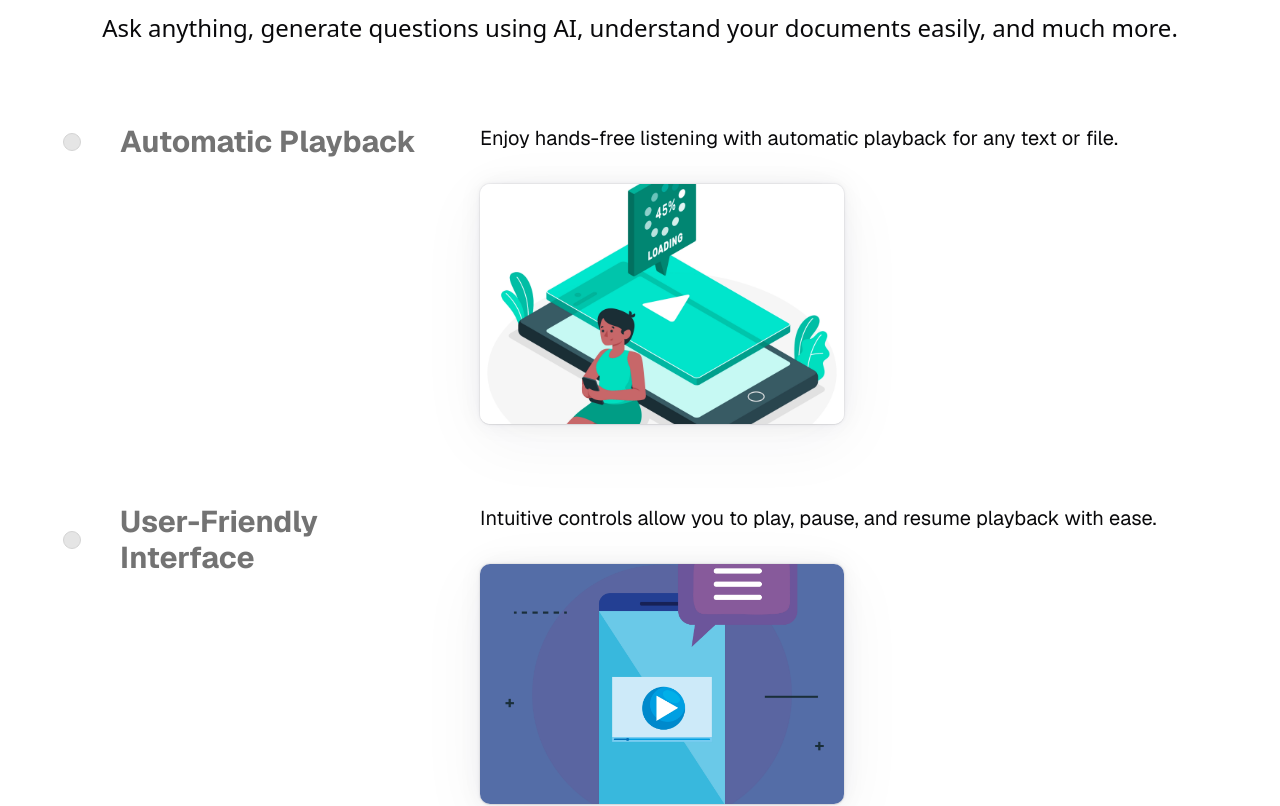
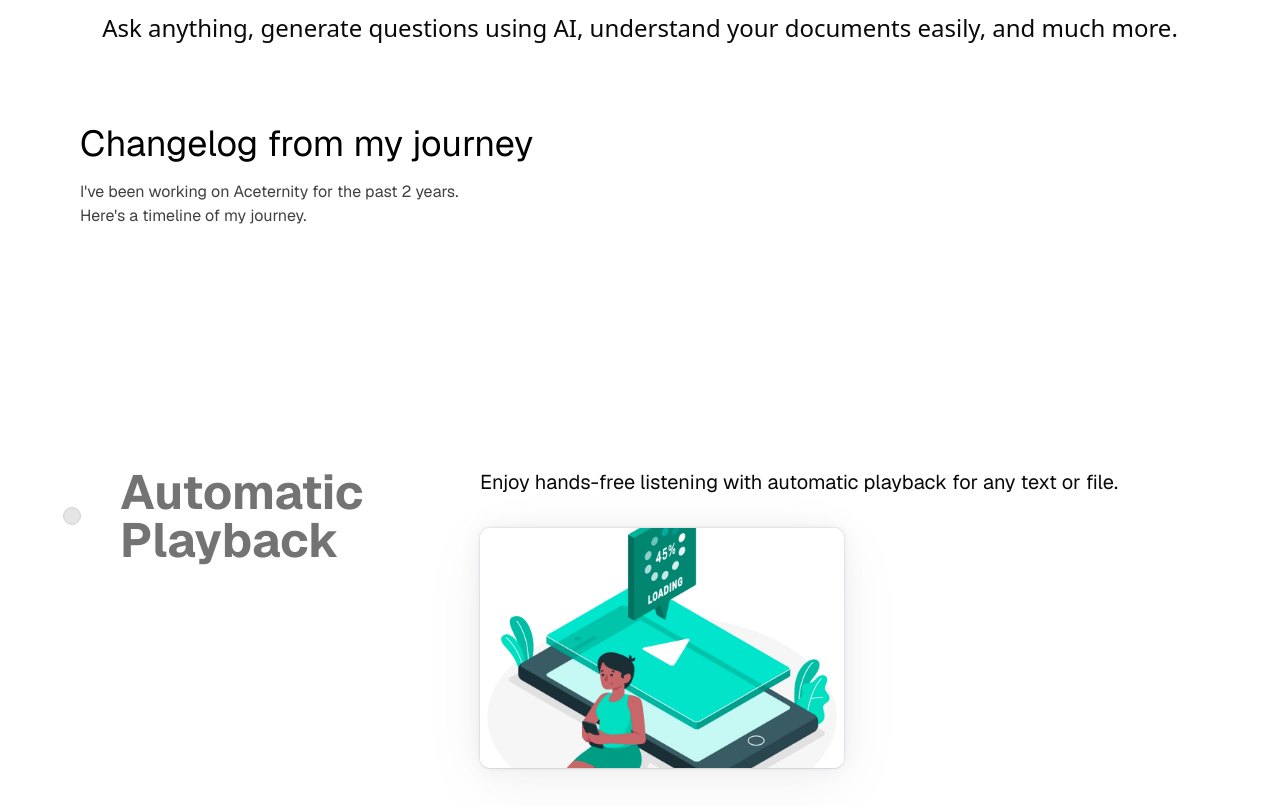
Before and after one commit to jithendra259/ai_platform, a Next.js app in the folder aiclone/: page /document_listner in a window 1280 px wide. Shown: the part 695-1501 px from the top of the page. Built offline with nearby package versions, Linux system fonts and the light colour scheme.

Commit message:
hover button and time-line fixe

```diff
--- a/aiclone/src/components/ui/interactive-hover-button.tsx
+++ b/aiclone/src/components/ui/interactive-hover-button.tsx
@@ -15,7 +15,7 @@ const InteractiveHoverButton = React.forwardRef<
     <button
       ref={ref}
       className={cn(
-        "group relative w-32 cursor-pointer overflow-hidden rounded-full border bg-background p-2 text-center font-semibold",
+        "group relative w-43 cursor-pointer overflow-hidden rounded-full border bg-background p-2 text-center font-semibold",
         className,
       )}
       {...props}
@@ -27,7 +27,7 @@ const InteractiveHoverButton = React.forwardRef<
         <span>{text}</span>
         <ArrowRight />
       </div>
-      <div className="absolute left-[20%] top-[40%] h-2 w-2 scale-[1] rounded-lg bg-primary transition-all duration-300 group-hover:left-[0%] group-hover:top-[0%] group-hover:h-full group-hover:w-full group-hover:scale-[1.8] group-hover:bg-primary"></div>
+      <div className="absolute left-[9%] top-[40%] h-2 w-2 scale-[1] rounded-lg bg-primary transition-all duration-300 group-hover:left-[0%] group-hover:top-[0%] group-hover:h-full group-hover:w-full group-hover:scale-[1.8] group-hover:bg-primary"></div>
     </button>
   );
 });
--- a/aiclone/src/components/ui/timeline.tsx
+++ b/aiclone/src/components/ui/timeline.tsx
@@ -1,5 +1,6 @@
 "use client";
 import {
+  useMotionValueEvent,
   useScroll,
   useTransform,
   motion,
@@ -12,41 +13,49 @@ interface TimelineEntry {
 }
 
 export const Timeline = ({ data }: { data: TimelineEntry[] }) => {
-  const ref = useRef<HTMLDivElement>(null);
   const containerRef = useRef<HTMLDivElement>(null);
-  const [height, setHeight] = useState(0);
+  const barRef = useRef<HTMLDivElement>(null);
+  const [barHeight, setBarHeight] = useState(0);
 
   useEffect(() => {
-    if (ref.current) {
-      const rect = ref.current.getBoundingClientRect();
-      setHeight(rect.height);
+    if (barRef.current) {
+      setBarHeight(barRef.current.scrollHeight);
     }
-  }, [ref]);
+  }, [data]);
 
   const { scrollYProgress } = useScroll({
     target: containerRef,
     offset: ["start 10%", "end 50%"],
   });
 
-  const heightTransform = useTransform(scrollYProgress, [0, 1], [0, height]);
+  const heightTransform = useTransform(scrollYProgress, [0, 1], [0, barHeight]);
   const opacityTransform = useTransform(scrollYProgress, [0, 0.1], [0, 1]);
 
   return (
     <div
-      className="w-full font-sans md:px-10"
+      className="w-full bg-white dark:bg-neutral-950 font-sans md:px-10"
       ref={containerRef}
     >
-      <div ref={ref} className="relative max-w-7xl mx-auto pb-20">
+      <div className="max-w-7xl mx-auto py-20 px-4 md:px-8 lg:px-10">
+        <h2 className="text-lg md:text-4xl mb-4 text-black dark:text-white max-w-4xl">
+          Changelog from my journey
+        </h2>
+        <p className="text-neutral-700 dark:text-neutral-300 text-sm md:text-base max-w-sm">
+          I&apos;ve been working on Aceternity for the past 2 years. Here&apos;s a timeline of my journey.
+        </p>
+      </div>
+
+      <div ref={barRef} className="relative max-w-7xl mx-auto pb-20">
         {data.map((item, index) => (
           <div
             key={index}
-            className="flex justify-start pt-10 md:pt-20 md:gap-10"
+            className="flex justify-start pt-10 md:pt-40 md:gap-10"
           >
             <div className="sticky flex flex-col md:flex-row z-40 items-center top-40 self-start max-w-xs lg:max-w-sm md:w-full">
               <div className="h-10 absolute left-3 md:left-3 w-10 rounded-full bg-white dark:bg-black flex items-center justify-center">
                 <div className="h-4 w-4 rounded-full bg-neutral-200 dark:bg-neutral-800 border border-neutral-300 dark:border-neutral-700 p-2" />
               </div>
-              <h3 className="hidden md:block text-xl md:pl-20 md:text-3xl font-bold text-neutral-500 dark:text-neutral-500 ">
+              <h3 className="hidden md:block text-xl md:pl-20 md:text-5xl font-bold text-neutral-500 dark:text-neutral-500 ">
                 {item.title}
               </h3>
             </div>
@@ -55,22 +64,18 @@ export const Timeline = ({ data }: { data: TimelineEntry[] }) => {
               <h3 className="md:hidden block text-2xl mb-4 text-left font-bold text-neutral-500 dark:text-neutral-500">
                 {item.title}
               </h3>
-              {item.content}{" "}
+              {item.content} {" "}
             </div>
           </div>
         ))}
+        {/* Animated vertical bar */}
         <div
-          style={{
-            height: height + "px",
-          }}
-          className="absolute md:left-8 left-8 top-0 overflow-hidden w-[2px] bg-[linear-gradient(to_bottom,var(--tw-gradient-stops))] from-transparent from-[0%] via-neutral-200 dark:via-neutral-700 to-transparent to-[99%]  [mask-image:linear-gradient(to_bottom,transparent_0%,black_10%,black_90%,transparent_100%)] "
+          style={{ height: barHeight + "px" }}
+          className="absolute md:left-8 left-8 top-0 overflow-hidden w-[2px] bg-transparent"
         >
           <motion.div
-            style={{
-              height: heightTransform,
-              opacity: opacityTransform,
-            }}
-            className="absolute inset-x-0 top-0  w-[2px] bg-gradient-to-t from-purple-500 via-blue-500 to-transparent from-[0%] via-[10%] rounded-full"
+            style={{ height: heightTransform, opacity: opacityTransform }}
+            className="absolute inset-x-0 top-0 w-[5px] bg-gradient-to-t from-purple-500 via-blue-500 to-transparent rounded-full"
           />
         </div>
       </div>
```
